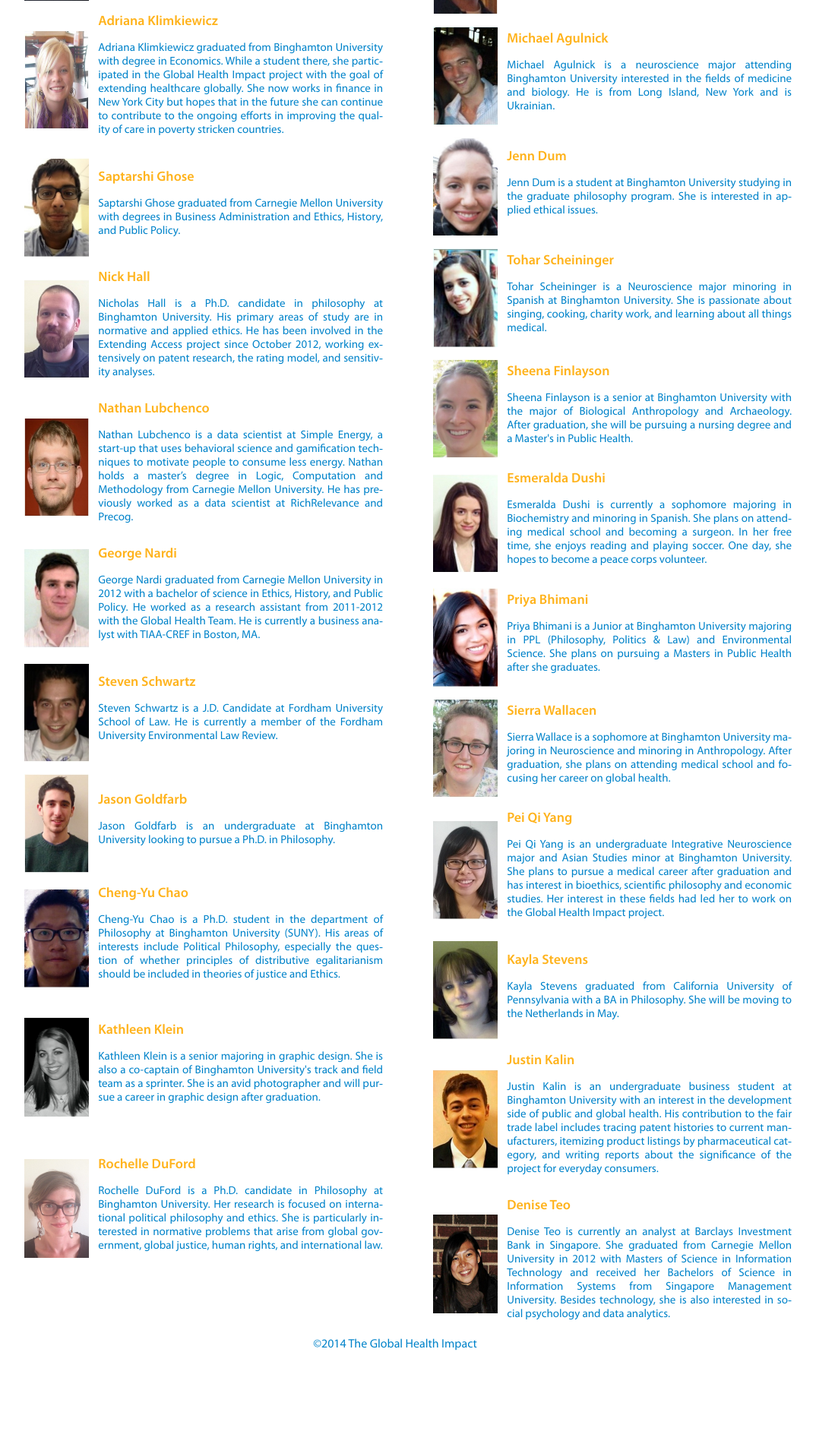
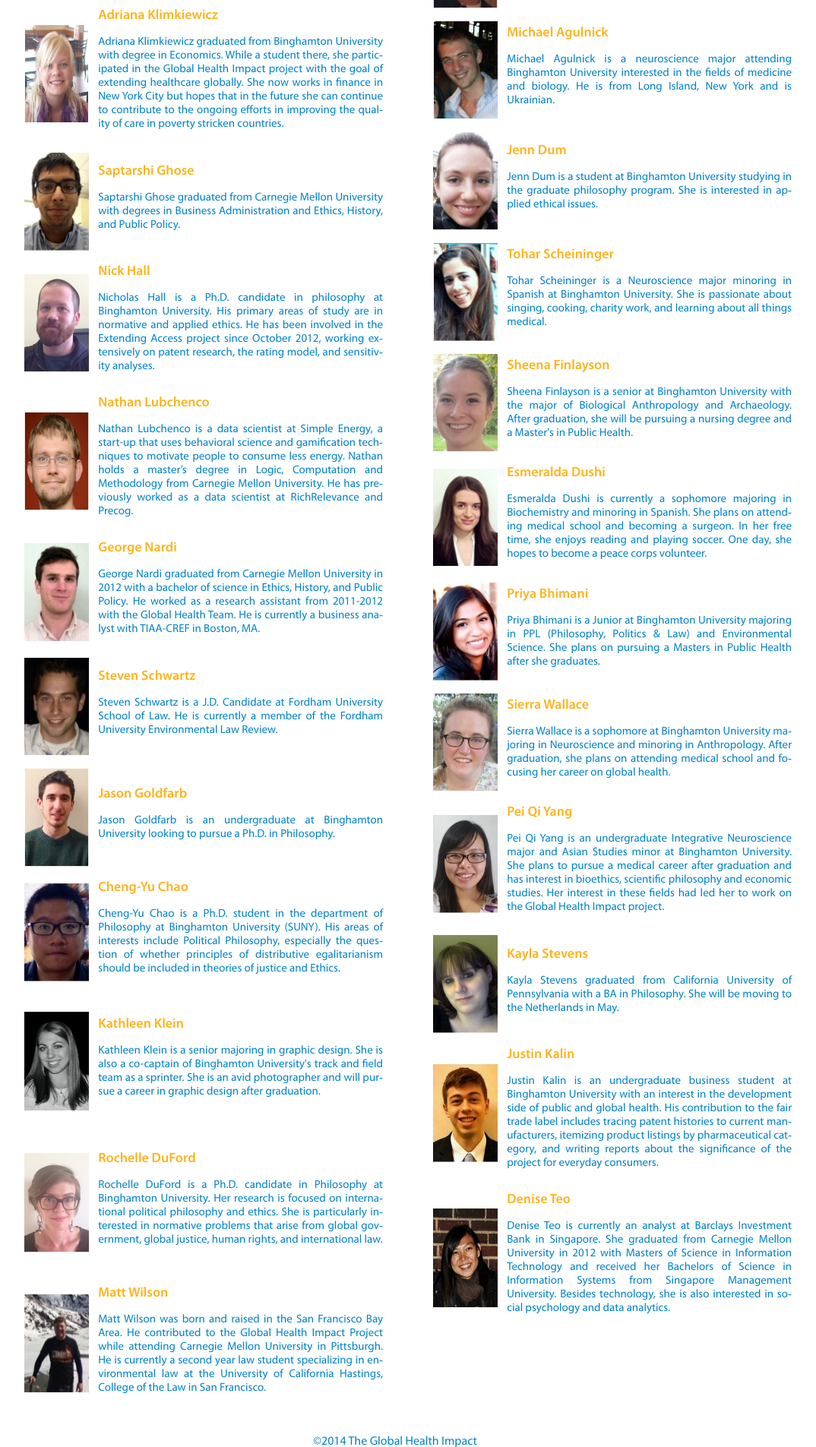
Before and after one commit to ywang135/HealthImpact, a PHP site: page /organization.php in a window 1280 px wide; the page is wider, and only the part inside the window is pictured. Shown: the part 1861-3766 px from the top of that part at 76% size, without its empty margins (188-1262 px from the left). Before the commit the page ends 3639 px from the top of that part, so only its background shows below. Run offline with PHP 8.4, Linux system fonts and the light colour scheme; some libraries are stand-ins or nearby versions.

Commit message:
Updated organization page

```diff
--- a/JS/jquery_contact.js
+++ b/JS/jquery_contact.js
@@ -6,6 +6,6 @@
     	return false;
 	});
     $("#main_menu #menu_contact_us a").css("background-color", "#FFB31C");
-    $("#copyright").css( { "margin-top" : "3100px"} );
+    $("#copyright").css( { "margin-top" : "3200px"} );
     $("#copyright").fadeIn();
 });
--- a/organization.php
+++ b/organization.php
@@ -17,27 +17,34 @@
 	</tr>
 	<tr><td><a href="src/Statement of Independence and Organizational Structure.docx">Statement of Independence and Organizational Structure</a></td></tr>
 	<tr><td><a href="src/GHI Brochure 8.docx">Executive Summary</a></td></tr>
+	<tr><td><a href="src/GHI Acknowledgments.docx">Thanks!</a></td></tr>
 	</table></div>
     <br>
-    <div class="heading"><table><tr>Global Health Impact Advisory Board</tr></table></div>
+    <div class="heading"><table><tr>Advisory Board and Collaborators</tr></table></div>
     <div id="top_left_bar">
     <table cellpadding="5">
-    	<tr><td><img src="images/Sanjuan.jpg" width="85px" height="130px" /></img></td><td><subtitle>Judit Rius Sanjuan</subtitle><br>
+    	<tr><td style='vertical-align:top;'><img src="images/Sanjuan.jpg" width="85px" height="130px"/></img></td><td><subtitle>Judit Rius Sanjuan</subtitle><br>
 	<p> Judit Rius Sanjuan currently works as the US Manager of the Access Campaign for Doctors Without Borders/Médecins Sans Frontières (MSF) in New York. The MSF Access Campaign's purpose is to ensure greater access to, and the development of, life-saving and life prolonging medicines, diagnostic tests, and vaccines for patients. Prior to joining the MSF Access Campaign, among other things, Judit was an adjunct professor at Georgetown Law School where she co-taught a human rights fact-finding seminar on access to essential medicines in Central America. Judit also worked in the legal departments of an international pharmaceutical company.</p></td></tr>
-	<tr><td><img src="images/Margai.jpg" width="85px" height="130px"/></img></td><td><subtitle>Florence Margai</subtitle><br>
+	<tr><td valign="top"><img src="images/Margai.jpg" width="85px" height="130px"/></img></td><td><subtitle>Florence Margai</subtitle><br>
 	<p>Dr. Margai's research interests entail the use of geospatial technologies in the mapping and assessment of environmental hazards and negative health outcomes particularly within vulnerable communities including marginalized groups, women, the elderly, and children. Her past and current research activities include the study of food insecurity and childhood health outcomes, malaria morbidity and treatment seeking approaches in West Africa, toxic exposures such as pediatric lead poisoning and adverse health consequences. She has worked with several nonprofit organizations in the U.S. and Africa to assist in the geographic targeting of vulnerable population groups for disease intervention and health promotional campaigns, sustainability and capacity development initiatives.</p></td></tr>
-	<tr><td><img src="images/Hollis.jpg" width="85px" height="130px"/></img></td><td><subtitle>Aidan Hollis</subtitle><br>
-	<p>Aidan Hollis was educated at Cambridge University and the University of Toronto, where he obtained a PhD in Economics. His research is broadly in the area of industrial organization, and is particularly focused on competition and innovation issues in pharmaceutical markets. Prof. Hollis is also Vice-President and a Director of Incentives for Global Health, a non-profit whose chief objective is the promotion and development of the Health Impact Fund. For the academic year 2003-4 he was appointed TD MacDonald Chair of Industrial Economics at the Competition Bureau, Industry Canada.</p></td></tr>
+
+	<tr><td valign="top"><img src="images/Hassoun.jpg" width="85px" height="130px"/></img></td><td><subtitle>Nicole Hassoun</subtitle><br>
+	<p>Nicole Hassoun heads the Global Health Impact project intended to extend access to medicines to the global poor. Her research interests are in social and political philosophy, global justice, global health, and applied ethics. From 2006-2012 she was an assistant professor in philosophy at Carnegie Mellon University, affiliated with Carnegie Mellon's Program on International Relations and the University of Pittsburgh’s Center for Bioethics and Health Law. In 2009-2010 she held a postdoctoral position at Stanford University and visited at the United Nation’s World Institute for Development Economics Research. She has also been a visiting scholar at the Center for Poverty Research in Austria and the Center for Advanced Studies in Frankfurt. Her book Globalization and Global Justice: Shrinking Distance, Expanding Obligations was recently published with Cambridge University Press. </p></td></tr>
+
     </table>
     </div>
 
     <div id="top_right_bar">
     <table cellpadding="5">
-    	<tr><td><img src="images/Pogge.jpg" width="85px" height="130px" /></img></td><td><subtitle>Thomas Pogge</subtitle><br>
+
+	<tr><td valign="top"><img src="images/Hollis.jpg" width="85px" height="130px"/></img></td><td><subtitle>Aidan Hollis</subtitle><br>
+	<p>Aidan Hollis was educated at Cambridge University and the University of Toronto, where he obtained a PhD in Economics. His research is broadly in the area of industrial organization, and is particularly focused on competition and innovation issues in pharmaceutical markets. Prof. Hollis is also Vice-President and a Director of Incentives for Global Health, a non-profit whose chief objective is the promotion and development of the Health Impact Fund. For the academic year 2003-4 he was appointed TD MacDonald Chair of Industrial Economics at the Competition Bureau, Industry Canada.</p></td></tr>
+
+    	<tr><td valign="top"><img src="images/Pogge.jpg" width="85px" height="130px" /></img></td><td><subtitle>Thomas Pogge</subtitle><br>
 	<p>Pogge heads the Global Justice Program at Yale's MacMillan Center. Work there currently focuses on four projects: (1) a team effort toward developing a complement to the pharmaceutical patent regime that would improve access to advanced medicines worldwide (Health Impact Fund); (2) a team effort toward developing new indexes for tracking poverty and gender disparities worldwide; (3) a team effort toward finding ways of reducing the enormous losses poor populations suffer through illicit financial outflows due to corruption as well as tax evasion and tax avoidance; and (4) a team effort toward mobilizing the creativity and expertise of academics in support of effective poverty reduction through promoting stronger collaboration, effective public outreach and thoughtful policy intervention (Academics Stand Against Poverty).</p></td></tr>
-	<tr><td><img src="images/Hassoun.jpg" width="85px" height="130px"/></img></td><td><subtitle>Nicole Hassoun</subtitle><br>
-	<p>Nicole Hassoun heads the Global Health Impact project intended to extend access to medicines to the global poor. Her research interests are in social and political philosophy, global justice, global health, and applied ethics. From 2006-2012 she was an assistant professor in philosophy at Carnegie Mellon University, affiliated with Carnegie Mellon's Program on International Relations and the University of Pittsburgh’s Center for Bioethics and Health Law. In 2009-2010 she held a postdoctoral position at Stanford University and visited at the United Nation’s World Institute for Development Economics Research. She has also been a visiting scholar at the Center for Poverty Research in Austria and the Center for Advanced Studies in Frankfurt. Her book Globalization and Global Justice: Shrinking Distance, Expanding Obligations was recently published with Cambridge University Press. </p></td></tr>
-	<tr><td><img src="images/Dan-Hougendobler.jpg" width="85px" height="130px"/></img></td><td><subtitle>Daniel Hougendobler</subtitle><br>
+
+
+	<tr><td valign="top"><img src="images/Dan-Hougendobler.jpg" width="85px" height="130px"/></img></td><td><subtitle>Daniel Hougendobler</subtitle><br>
 	<p>Daniel Hougendobler, J.D., M.P.H., LL.M., is a Law Fellow with the O’Neill Institute. He holds a Juris Doctor and Masters in Public Health from Emory University, where he served as Articles Editor for the Emory Law Journal, as well as a Master of Laws in Global Health Lawfrom Georgetown University. His research interests include health law and policy, trade and health, and the impact of the global governance system on access to medicines. Prior to joining the O’Neill Institute, Daniel researched PEPFAR implementation in Rwanda, aided in an NGO's implementation of a clean water program in Haiti, and assisted the Medicines Patent Pool in its attempt to lower intellectual property barriers to HIV treatments.</p></td></tr>
     </table>
     </div>
@@ -140,6 +147,15 @@
 				</p>
 				</td></tr>
 
+				<tr><td height="234" valign="top"><div>
+				<img src="images/Wilson.jpg" width="85px" height="130px" vspace="20"/></a></div></td>
+				<td><subtitle>Matt Wilson</subtitle><br>
+				<p>
+				Matt Wilson was born and raised in the San Francisco Bay Area.  He contributed to the Global Health Impact Project while attending Carnegie Mellon University in Pittsburgh.  He is currently a second year law student specializing in environmental law at the University of California Hastings, College of the Law in San Francisco.
+				</p>
+				</td></tr>
+
+
 
 				</table>
 				<!--  new div -->
@@ -209,7 +225,7 @@
 				</td></tr>
 				<tr><td><div>
 				<img src="images/Sierra.jpg" width="85px" height="130px"/></a></div></td>
-				<td><subtitle>Sierra Wallacen</subtitle><br>
+				<td><subtitle>Sierra Wallace</subtitle><br>
 				<p>
 				 Sierra Wallace is a sophomore at Binghamton University majoring in Neuroscience and minoring in Anthropology. After graduation, she plans on attending medical school and focusing her career on global health.
 				</p>
@@ -248,6 +264,8 @@
 
 				</p>
 				</td></tr>
+
+
 			</table>
 		</div><!-- #right_bar end -->
 
```
Also changed, not shown: images/Wilson.jpg (added), 1 other file.
